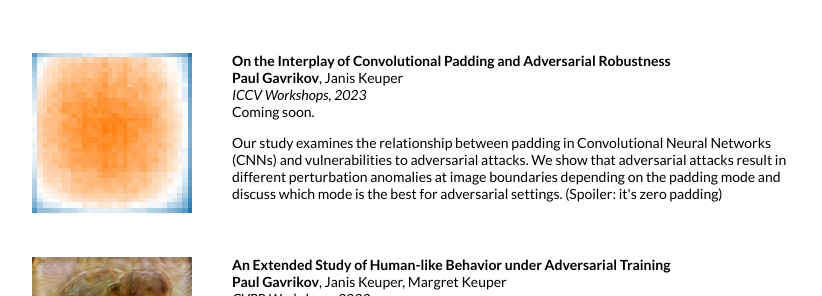
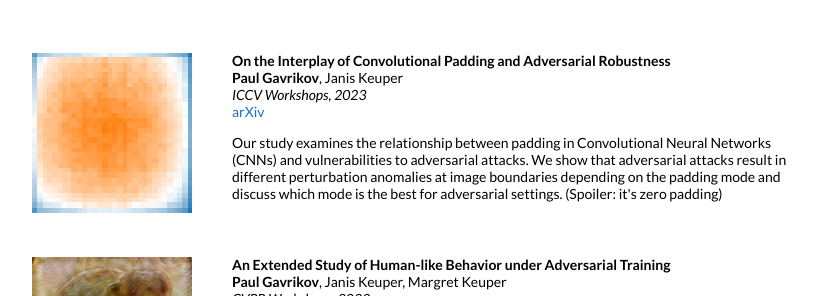
Before and after one commit to paulgavrikov/paulgavrikov.github.io, a Jekyll site: the page built from _posts/2018-05-15-intro.markdown, in a window 1280 px wide and 900 px high, scrolled down 638 px. Shown: the part 157-453 px from the top of the window, without its empty margins (228-1050 px from the left). Built offline with Jekyll 4.4.1, drawn with Linux system fonts in a browser that asks for light colours.

Commit message:
publications: adding arxiv

```diff
--- a/_data/publications.yml
+++ b/_data/publications.yml
@@ -4,7 +4,7 @@
   time: 2023
   short: "Our study examines the relationship between padding in Convolutional Neural Networks (CNNs) and vulnerabilities to adversarial attacks. We show that adversarial attacks result in different perturbation anomalies at image boundaries depending on the padding mode and discuss which mode is the best for adversarial settings. (Spoiler: it's zero padding)"
   conference: "ICCV Workshops, 2023"
-  details: Coming soon.
+  details: <a href="http://arxiv.org/abs/2308.06612">arXiv</a>
   image: images/small/tn_atpadding.png
 - publication:
   title: "An Extended Study of Human-like Behavior under Adversarial Training"
```
